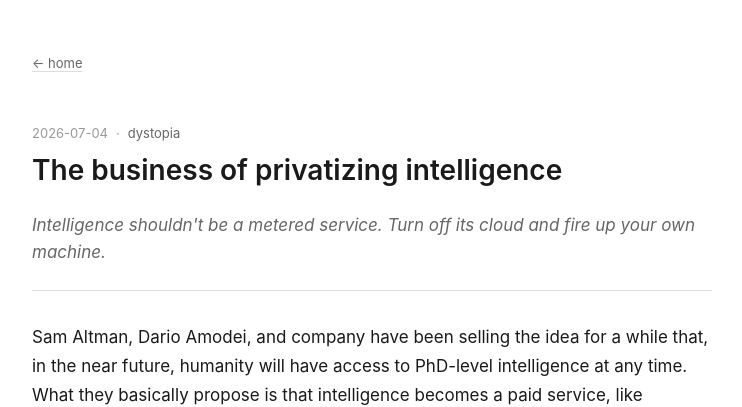
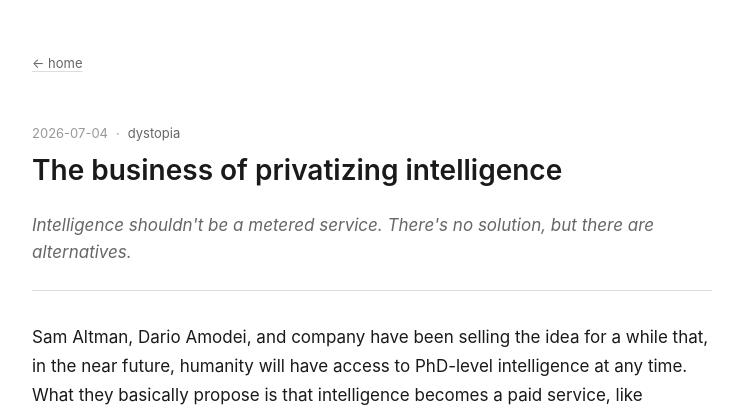
Before and after one commit to malvavisc0/saturdayspancakes, a Jekyll site: the page built from _posts/2026-07-04-the-business-of-privatizing-intelligence.md, in a window 1280 px wide and 900 px high. Shown: the top 407 px of the window, without its empty margins (268-1010 px from the left). Built offline with Jekyll 4.4.1, drawn with Linux system fonts in a browser that asks for light colours; nearby versions of some CDN libraries.

Commit message:
changing description

```diff
--- a/_posts/2026-07-04-the-business-of-privatizing-intelligence.md
+++ b/_posts/2026-07-04-the-business-of-privatizing-intelligence.md
@@ -1,7 +1,7 @@
 ---
 layout: post
 title: "The business of privatizing intelligence"
-description: "Intelligence shouldn't be a metered service. Turn off its cloud and fire up your own machine."
+description: "Intelligence shouldn't be a metered service. There's no solution, but there are alternatives."
 date: 2026-07-04
 categories: ai
 tags: [dystopia]
```
